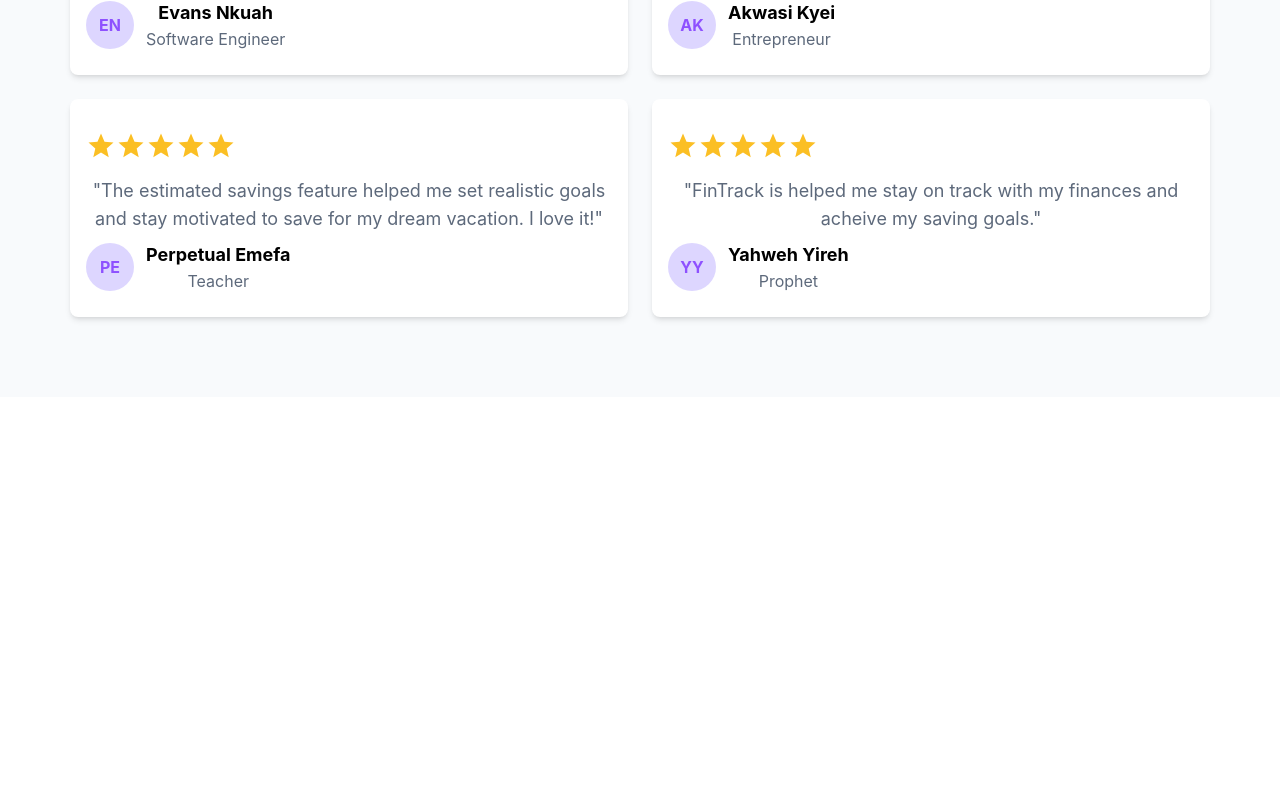
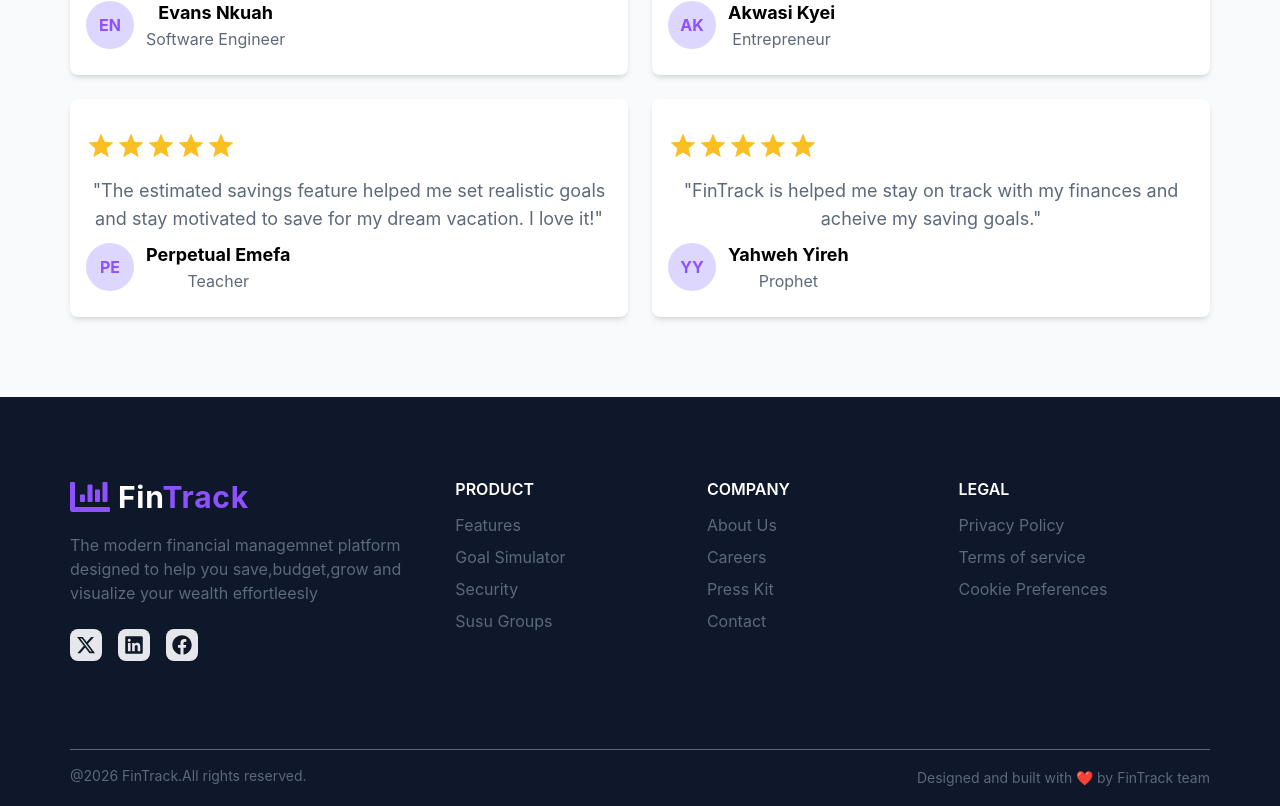
Before and after one commit to GodblessYankson/FinanceTracker, a React (Vite) app in the folder expensetracker/: page / in a window 1280 px wide. Shown: the part 2485-3291 px from the top of the page. Before the commit the page ends 2882 px from the top, so only its background shows below. Built offline with nearby package versions, Linux system fonts and the light colour scheme; no server answers.

Commit message:
Made the footer

```diff
--- /dev/null
+++ b/expensetracker/src/components/LandingPage/Footer.jsx
@@ -0,0 +1,80 @@
+import React from 'react'
+import { Link } from 'react-router-dom'
+import { footerIcons, footerLinks } from '../../constant'
+import { FaChartBar } from 'react-icons/fa'
+
+const Footer = () => {
+  return (
+    <section className='w-full bg-[#0f172a] '>
+      <div className='max-w-285 mx-auto py-20 grid grid-cols-1 md:grid-cols-3 gap-4 '>
+        <div className='col-span-1 space-y-4'>
+            <div className='space-y-4'>
+                <div className='flex gap-2 items-center'>
+                        <FaChartBar size={40} className= 'text-violet-500 ' />
+                    <p className='text-3xl font-bold tracking-wide text-white'>Fin
+                        <span className='text-violet-500'>Track</span>
+                    </p>
+                </div>
+                <p className='textcolor text-base'>
+                    The modern financial managemnet platform designed to help you save,budget,grow and visualize your wealth effortleesly
+                </p>
+            </div>
+           <div className='flex gap-4 py-2'>
+             {
+                footerIcons.map((icon) => {
+                    const SocialIcons = icon.icon
+                    return (
+                        <div key={icon.id} className='bg-gray-200 text-gray-900 w-8 h-8 rounded-lg flex items-center justify-center hover:bg-violet-500 hover:text-white transition-all duration-300'>
+                            <div>
+                                 <p>{icon.title}</p>
+                                <div>
+                                    <SocialIcons size={20} />
+                                </div>
+                            </div>
+                        </div>
+                    )
+                })
+            }
+           </div>
+        </div>
+        <div className='col-span-2 grid grid-cols-3 md:grid-cols-3'>
+            {
+                footerLinks.map((link) => (
+                    <div key={link.id} className='textcolor'>
+                        <p className='text-white mb-3 font-semibold'>{link.title}</p>
+                        <div className='space-y-2 text-base'>
+                            <p>
+                            <Link to="/">
+                                {link.link1}
+                            </Link>
+                        </p>
+                        <p>
+                            <Link to="/">
+                                {link.link2}
+                            </Link>
+                        </p>
+                        <p>
+                            <Link to="/">
+                                {link.link3}
+                            </Link>
+                        </p>
+                        <p>
+                            <Link to="/">
+                                {link.link4}
+                            </Link>
+                        </p>
+                        </div>
+                    </div>
+                ))
+            }
+        </div>
+      </div>
+      <div className='max-w-285 mx-auto border-t border-[#5d697b] flex flex-col md:flex-row justify-between items-center py-4 textcolor text-sm space-y-1'>
+        <p>@2026 FinTrack.All rights reserved.</p>
+        <p>Designed and built with ❤️ by FinTrack team</p>
+      </div>
+    </section>
+  )
+}
+
+export default Footer
--- a/expensetracker/src/components/LandingPage/LandingPage.jsx
+++ b/expensetracker/src/components/LandingPage/LandingPage.jsx
@@ -4,6 +4,7 @@ import Herosection from './Herosection'
 import Features from './Features'
 import Calculator from './Calculator'
 import TestimonialsTop from './TestimonialsTop'
+import Footer from './Footer'
 
 const LandingPage = () => {
   return (
@@ -22,6 +23,9 @@ const LandingPage = () => {
             <section>
               <TestimonialsTop />
             </section>
+            <section>
+              <Footer />
+            </section>
         </div>
 
 
--- a/expensetracker/src/components/LandingPage/TestimonialsTop.jsx
+++ b/expensetracker/src/components/LandingPage/TestimonialsTop.jsx
@@ -23,7 +23,7 @@ const TestimonialsTop = () => {
           <p className='textcolor'>See how FinTrack is empowering individuals and communities</p>
         </div>
         <div>
-          <div className='grid grid-cols-2 md:grid-cols-2 gap-6'>
+          <div className='grid grid-cols-1 md:grid-cols-2 gap-6'>
             {
               testimonialsDown.map((testimonial) => {
                 const Icons = testimonial.icon
--- a/expensetracker/src/constant/index.js
+++ b/expensetracker/src/constant/index.js
@@ -1,9 +1,10 @@
-import { FaChartPie } from "react-icons/fa";
+import { FaChartPie, FaLinkedin, FaFacebook } from "react-icons/fa";
 import { IoStatsChartSharp } from "react-icons/io5";
 import { MdOutlineNotificationsActive, MdOutlineStar } from "react-icons/md";
 import { GoGoal } from "react-icons/go";
 import { FaShieldAlt } from "react-icons/fa";
 import { FcSmartphoneTablet } from "react-icons/fc";
+import { FaXTwitter } from "react-icons/fa6";
 
 
 
@@ -129,3 +130,49 @@ export const testimonialsDown = [
         icon: MdOutlineStar,
     }
 ]
+
+export const footerIcons = [
+   /*  {
+        id: 1,
+        title: "The modern financial managemnet platform designed to help you save,budget and grow your wealth effortleesly",
+        FinIcon: FaChartBar
+    }, */
+    {
+        id: 2,
+        icon: FaXTwitter
+    },
+    {
+        id: 3,
+        icon: FaLinkedin
+    },
+    {
+        id: 4,
+        icon: FaFacebook
+    }
+]
+
+export const footerLinks = [
+    {
+        id: "Product",
+        title: "PRODUCT",
+        link1: "Features",
+        link2: "Goal Simulator",
+        link3: "Security",
+        link4: "Susu Groups"
+    },
+    {
+        id: "Company",
+        title: "COMPANY",
+        link1: "About Us",
+        link2: "Careers",
+        link3: "Press Kit",
+        link4: "Contact"
+    },
+    {
+        id: "Legal",
+        title: "LEGAL",
+        link1: "Privacy Policy",
+        link2: "Terms of service",
+        link3: "Cookie Preferences",
+    }
+]
```
